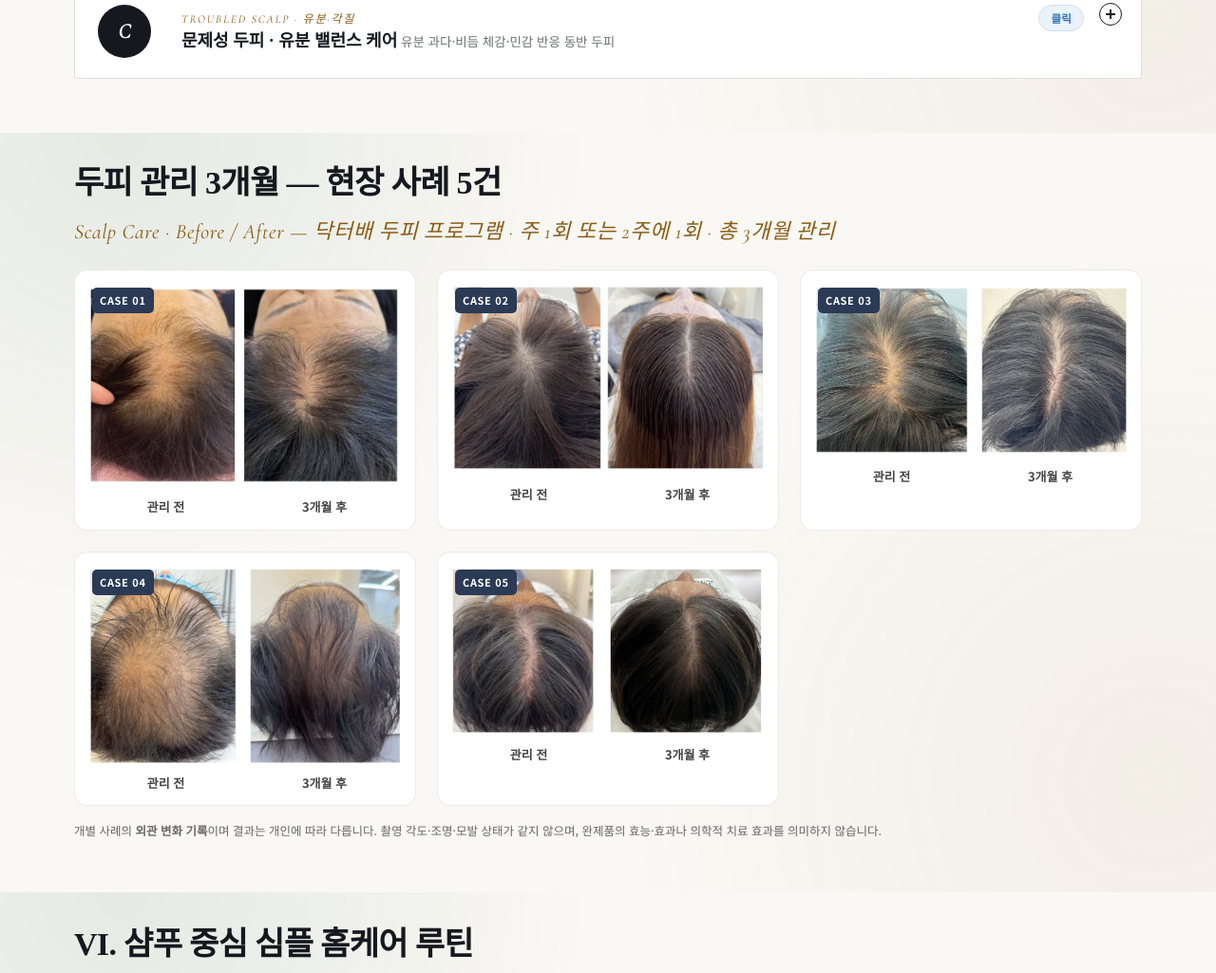
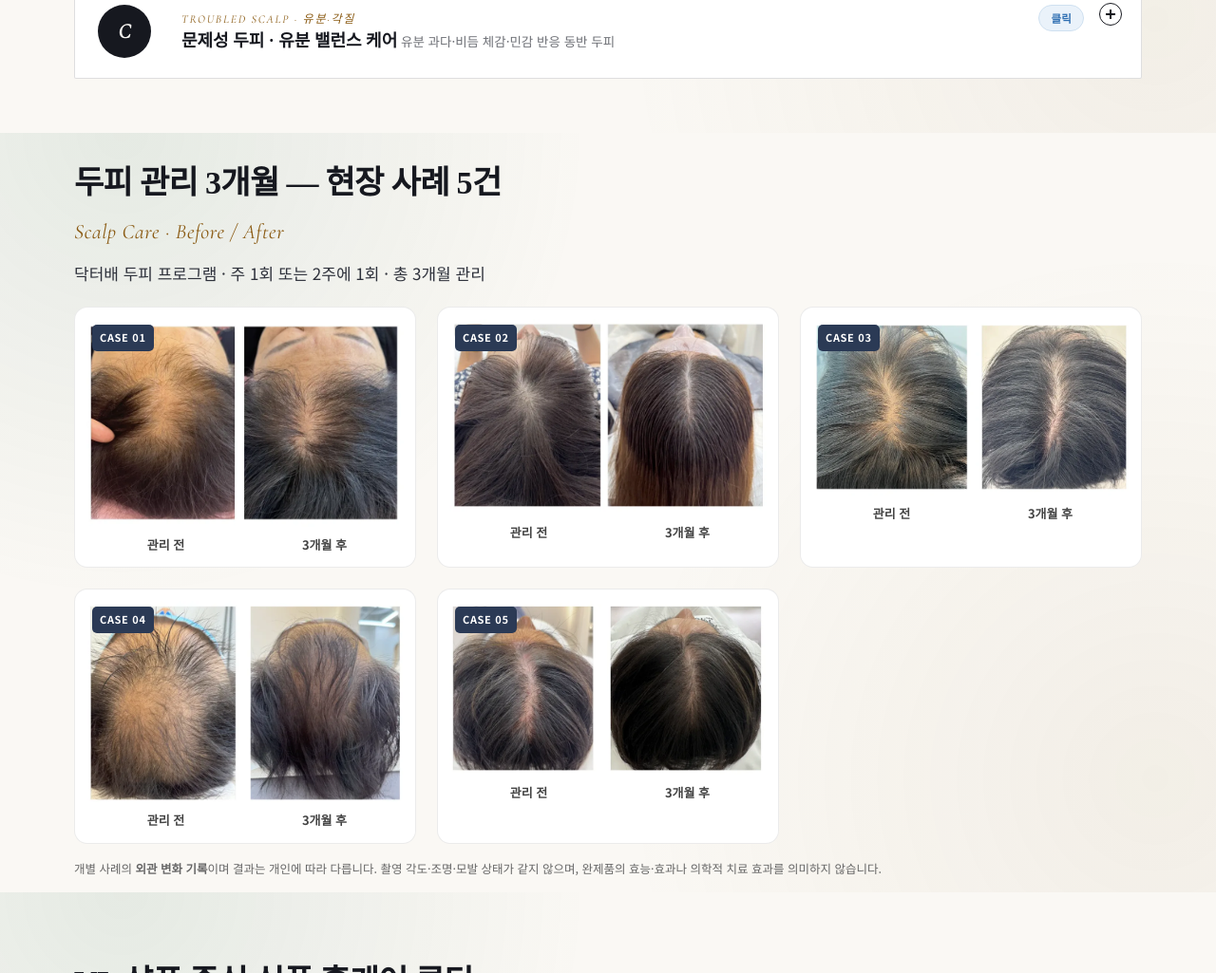
Before and after one commit to baelab-create/Scalp_Care, a plain HTML site: page index.html in a window 1280 px wide. Shown: the part 7860-8885 px from the top of the page at 95% size. Drawn offline with nearby package versions, Linux system fonts and the light colour scheme.

Commit message:
전후 섹션 부제 정리
Co-Authored-By: Claude Opus 5.5 <noreply@anthropic.com>

```diff
--- a/index.html
+++ b/index.html
@@ -3140,7 +3140,8 @@ details[open] .dbc-native,
   <!-- SCALP CARE BEFORE / AFTER -->
   <section id="before-after">
     <h2>두피 관리 3개월 — 현장 사례 5건</h2>
-    <span class="display-en">Scalp Care · Before / After — 닥터배 두피 프로그램 · 주 1회 또는 2주에 1회 · 총 3개월 관리</span>
+    <span class="display-en">Scalp Care · Before / After</span>
+    <p class="lead">닥터배 두피 프로그램 · 주 1회 또는 2주에 1회 · 총 3개월 관리</p>
     <div class="sba-grid">
 <figure class="sba-c"><span class="sba-n">CASE 01</span><img src="./scalp-ba-1.webp" alt="두피 관리 전후 외관 비교 — 사례 1 (왼쪽 관리 전, 오른쪽 3개월 후)" loading="lazy"/><figcaption class="sba-l"><span>관리 전</span><span>3개월 후</span></figcaption></figure>
 <figure class="sba-c"><span class="sba-n">CASE 02</span><img src="./scalp-ba-2.webp" alt="두피 관리 전후 외관 비교 — 사례 2 (왼쪽 관리 전, 오른쪽 3개월 후)" loading="lazy"/><figcaption class="sba-l"><span>관리 전</span><span>3개월 후</span></figcaption></figure>
```
